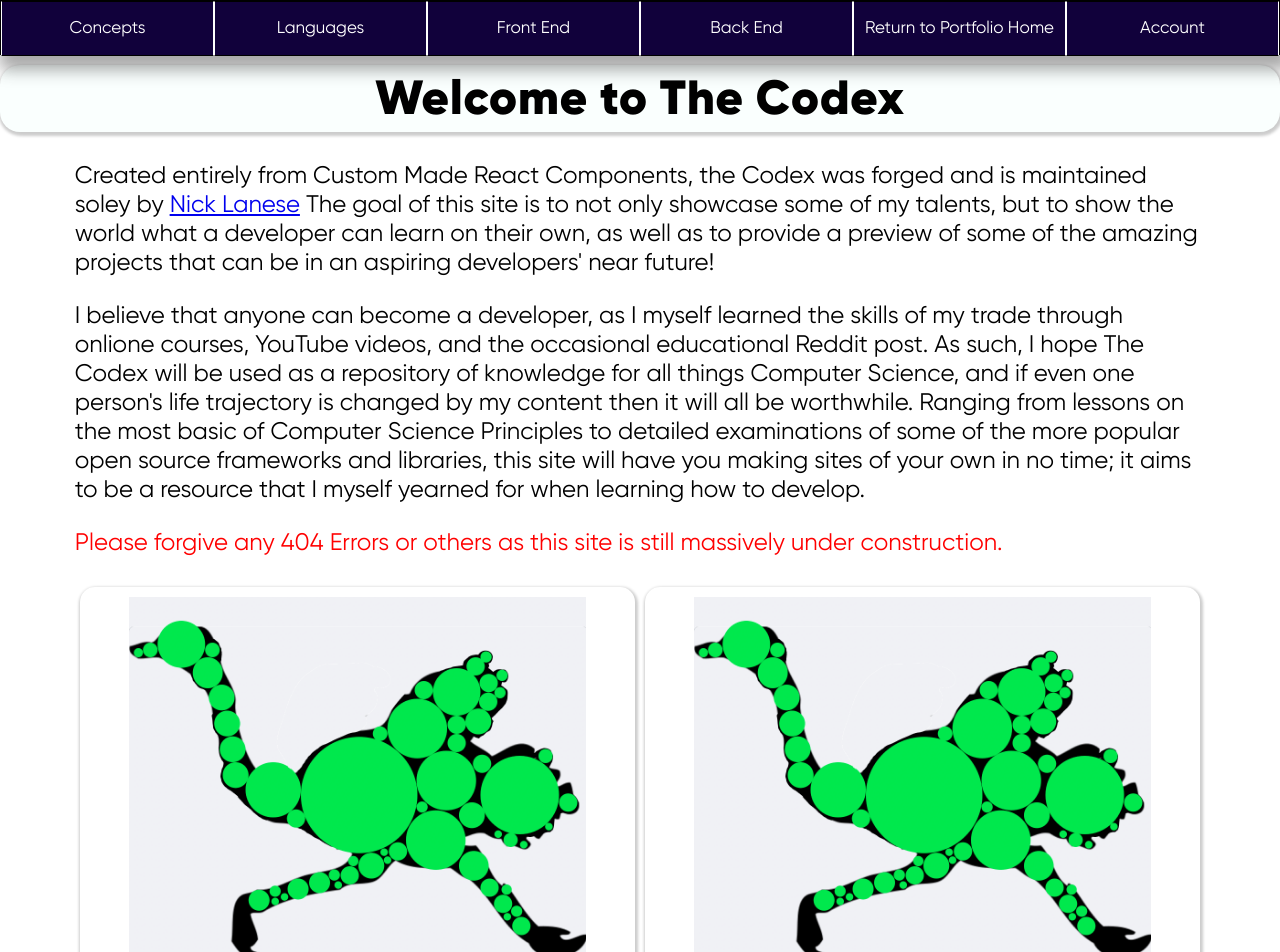
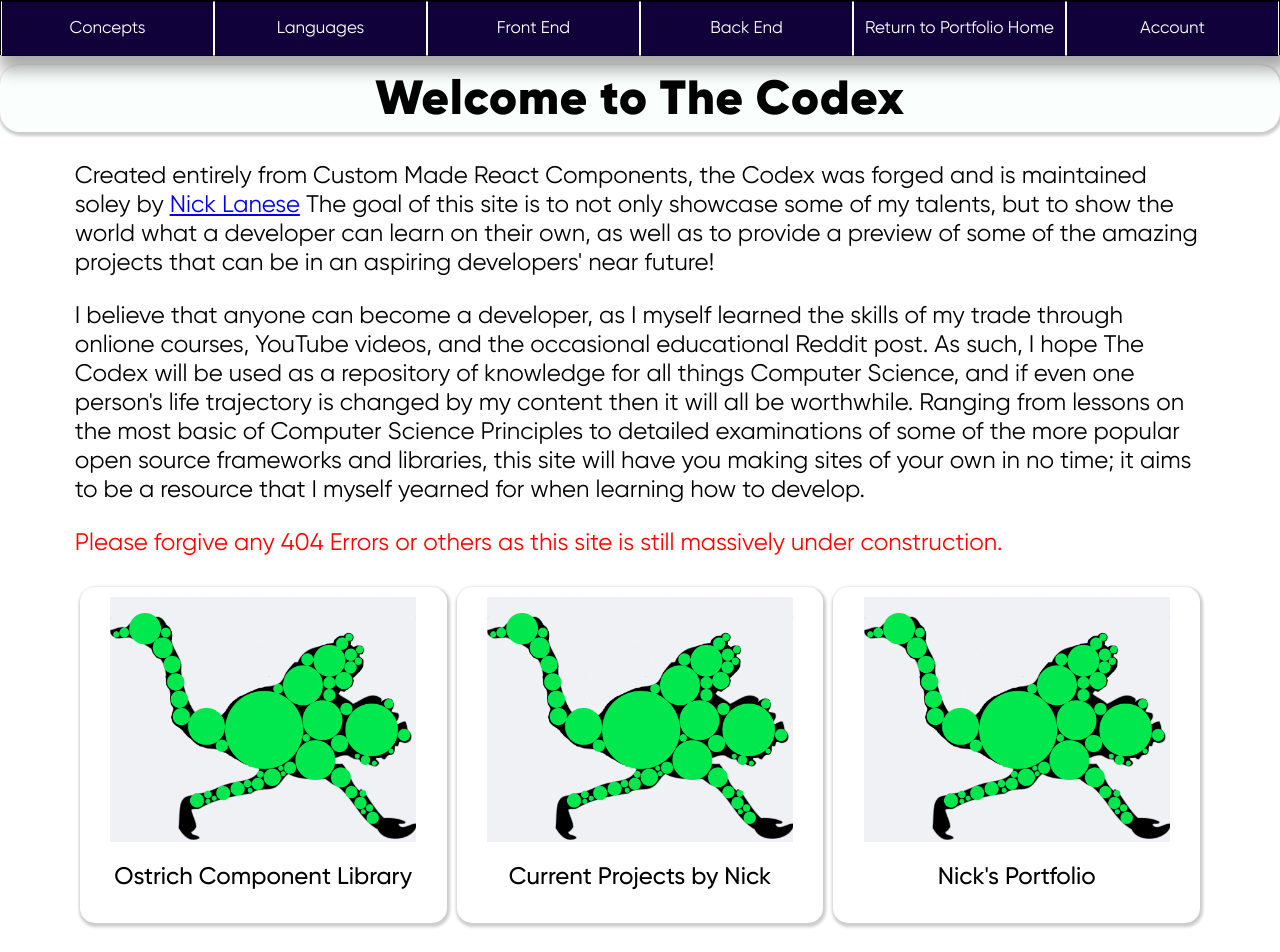
Before and after one commit to NLanese/the-codex, a Next.js app: page / in a window 1280 px wide. Shown: the top 952 px of the page. Built offline with nearby package versions, Linux system fonts and the light colour scheme.

Commit message:
Update index.js

```diff
--- a/pages/index.js
+++ b/pages/index.js
@@ -80,7 +80,17 @@ export default function Landing() {
                 >
                   Current Projects by Nick
                 </OstCard>
-
+                <OstCard
+                  templateStyle={1}
+                  imageSrc={OstCompImg}
+                  style={{flex: 4, margin: 5}}
+                  onClick={() => {
+                    setTabBar("Ongoing Projects")
+                    router.push("/showcases/works/menu")
+                  }}
+                >
+                  Nick's Portfolio
+                </OstCard>
         </div>
      </div>
     </div>
```
